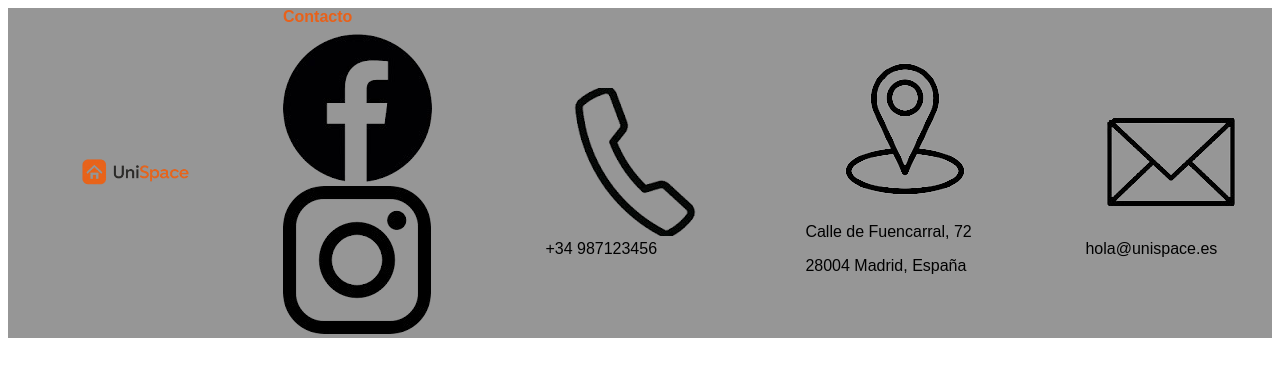
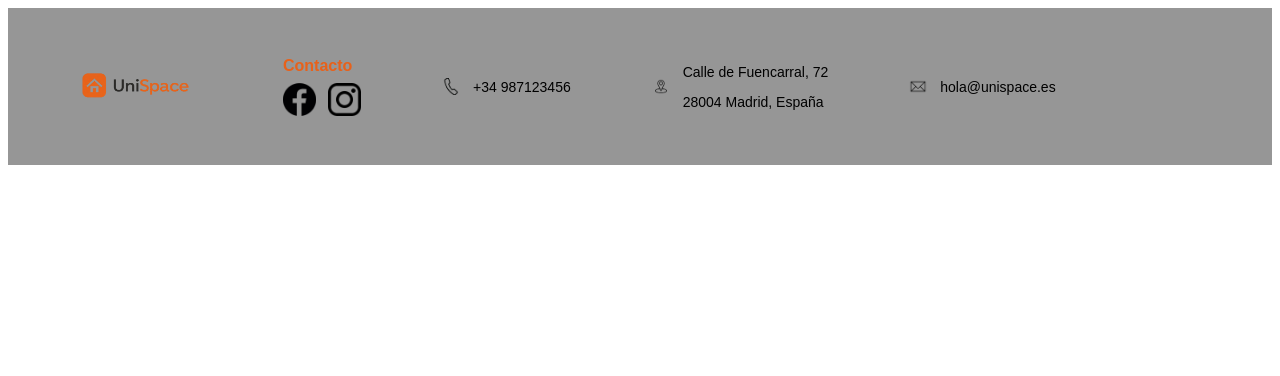
Before and after one commit to wfhgdev/Grupo3-La-Inmobiliaria, a React (Vite) app: page / in a window 1280 px wide. Shown: the top 376 px of the page. Built offline with nearby package versions, Linux system fonts and the light colour scheme.

Commit message:
git commit -m "style(footer): add styling for contact items and contact icons"

```diff
--- a/src/components/footer/Footer.css
+++ b/src/components/footer/Footer.css
@@ -27,3 +27,27 @@
   font-weight: bold;
   font-size: 16px;
 }
+.social-icons {
+  display: flex;
+  align-items: center;
+  gap: 12px;
+}
+
+.social-icon {
+  width: 33px;
+  height: 34px;
+  object-fit: contain;
+}
+.footer-item {
+  display: flex;
+  align-items: center;
+  gap: 12px;
+  font-size: 14px;
+}
+
+.contact-icon {
+  width: 20px;
+  height: 18px;
+  object-fit: contain;
+  flex-shrink: 0;
+}
```
